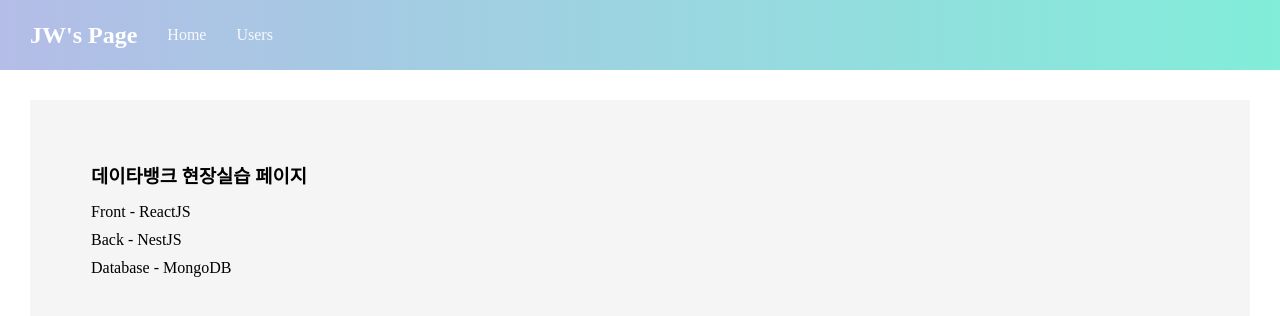
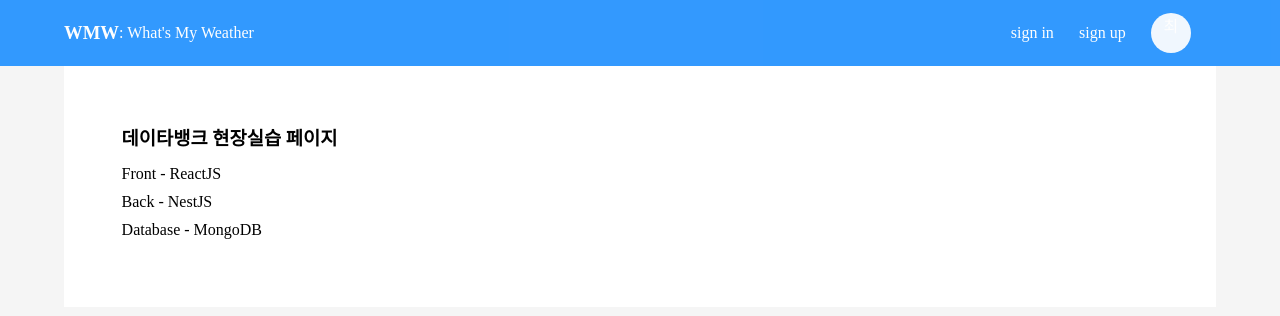
Before and after one commit to jwc406/field_practice, a React (Create React App) app in the folder client/: page / in a window 1280 px wide. Shown: the top 316 px of the page. Built offline with nearby package versions, Linux system fonts and the light colour scheme.

Commit message:
헤더 디자인 수정1

```diff
--- a/client/package.json
+++ b/client/package.json
@@ -4,6 +4,9 @@
   "private": true,
   "proxy": "http://localhost:3001",
   "dependencies": {
+    "@emotion/react": "^11.9.3",
+    "@emotion/styled": "^11.9.3",
+    "@mui/material": "^5.9.0",
     "@testing-library/jest-dom": "^5.16.4",
     "@testing-library/react": "^13.3.0",
     "@testing-library/user-event": "^13.5.0",
--- a/client/src/components/Header.tsx
+++ b/client/src/components/Header.tsx
@@ -3,9 +3,17 @@ import { Link } from "react-router-dom";
 export default function Header() {
   return (
     <div className="header">
-      <h2>JW's Page</h2>
-      <Link to="/">Home</Link>
-      <Link to="jw-users">Users</Link>
+      <Link to="/">
+        <div className="header_logo">
+          <h3>WMW</h3>
+          <p> : What's My Weather</p>
+        </div>
+      </Link>
+      <div className="header_menus">
+        <Link to="/signIn">sign in</Link>
+        <Link to="/signUp">sign up</Link>
+        <div>최</div>
+      </div>
     </div>
   );
 }
--- a/client/src/index.css
+++ b/client/src/index.css
@@ -1,19 +1,20 @@
 * {
   margin: 0;
+  padding: 0;
   box-sizing: border-box;
 }
 
 body {
+  background-color: whitesmoke;
   margin: 0;
   display: flex;
   justify-content: center;
-  width: 100%;
-  height: 100%;
+  width: 100vw;
+  height: 100vh;
   text-align: center;
 }
 
 a {
-  opacity: 0.9;
   color: black;
   text-decoration: none;
   outline: none;
@@ -21,35 +22,44 @@ a {
 
 .header {
   color: white;
+  background-color: dodgerblue;
+  display: flex;
+  justify-content: space-between;
+  align-items: center;
+  opacity: 0.9;
+  width: 100vw;
+  padding: 1% 5%;
+}
+
+.header_logo {
   display: flex;
   align-items: center;
-  background: #74ebd5; /* fallback for old browsers */
-  background: -webkit-linear-gradient(
-    to right,
-    #acb6e5,
-    #74ebd5
-  ); /* Chrome 10-25, Safari 5.1-6 */
-  background: linear-gradient(
-    to right,
-    #acb6e5,
-    #74ebd5
-  ); /* W3C, IE 10+/ Edge, Firefox 16+, Chrome 26+, Opera 12+, Safari 7+ */
-  opacity: 0.9;
-  width: 100vw;
-  height: 70px;
-  padding-left: 30px;
+}
+
+.header_menus {
+  display: flex;
+  width: 20%;
+  justify-content: space-evenly;
+  align-items: center;
+}
+
+.header_menus div {
+  width: 40px;
+  height: 40px;
+  background-color: aliceblue;
+  border-radius: 50%;
+  text-align: center;
 }
 
 .header a {
-  margin-left: 30px;
   color: white;
 }
 
 .home {
-  background-color: whitesmoke;
+  background-color: white;
   display: flex;
   align-items: center;
-  margin: 30px;
+  margin: 0 5%;
 }
 
 .home-article {
```
Also changed, not shown: 2 other files (tests, documents, lock files or other folders).
